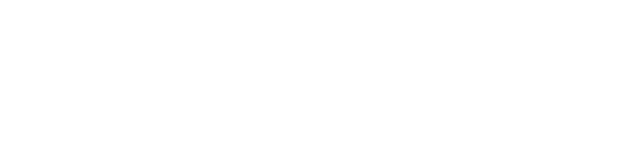
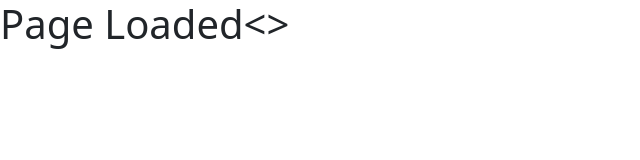
Before and after one commit to ahnas/vessel-management, a plain HTML site: page index.html in a window 1280 px wide. Shown: the whole page, without its empty margins (0-640 px from the left). Drawn offline with Linux system fonts and the light colour scheme.

Commit message:
Update index.html

```diff
--- a/index.html
+++ b/index.html
@@ -11,7 +11,7 @@
 </head>
 
 <body>
-
+ <h1>Page Loaded<>
 
     <script src="assets/js/bootstrap.bundle.min.js"></script>
     <script src="assets/js/jquery-3.7.1.min.js"></script>
```
